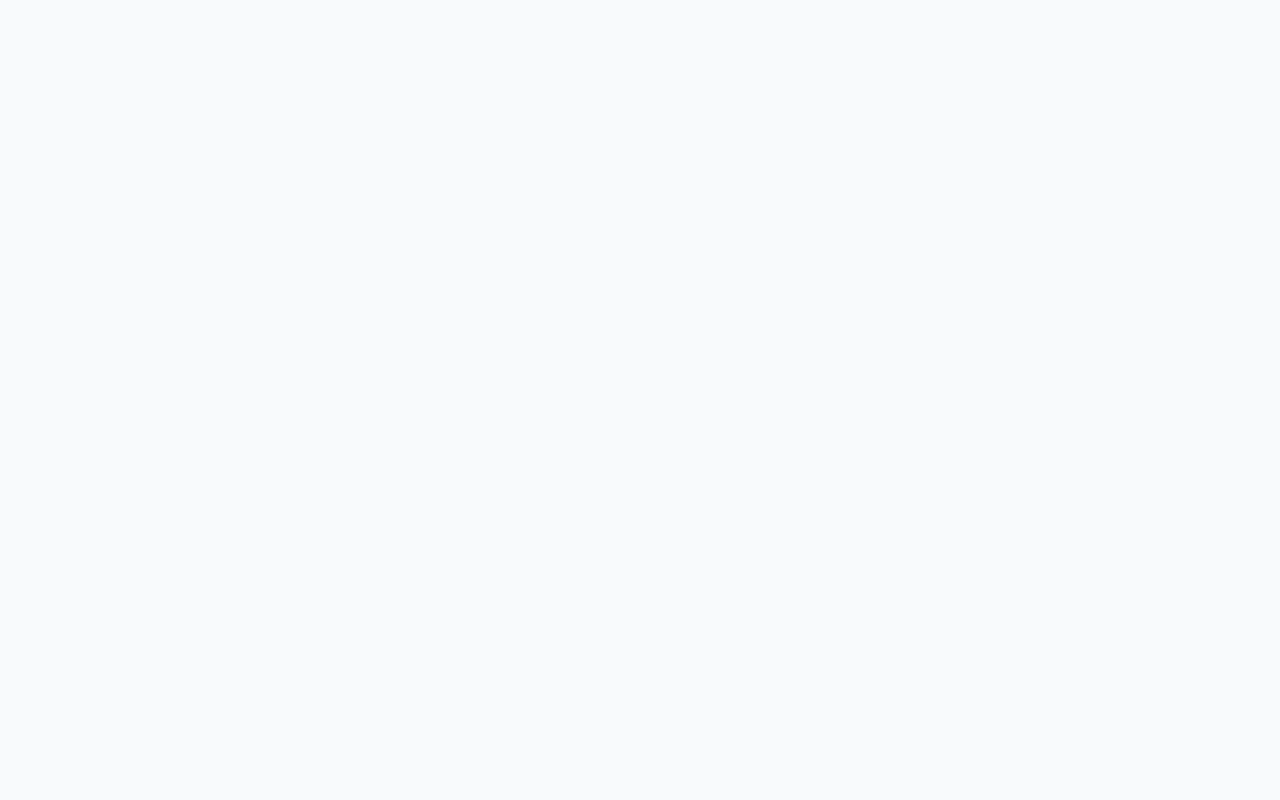
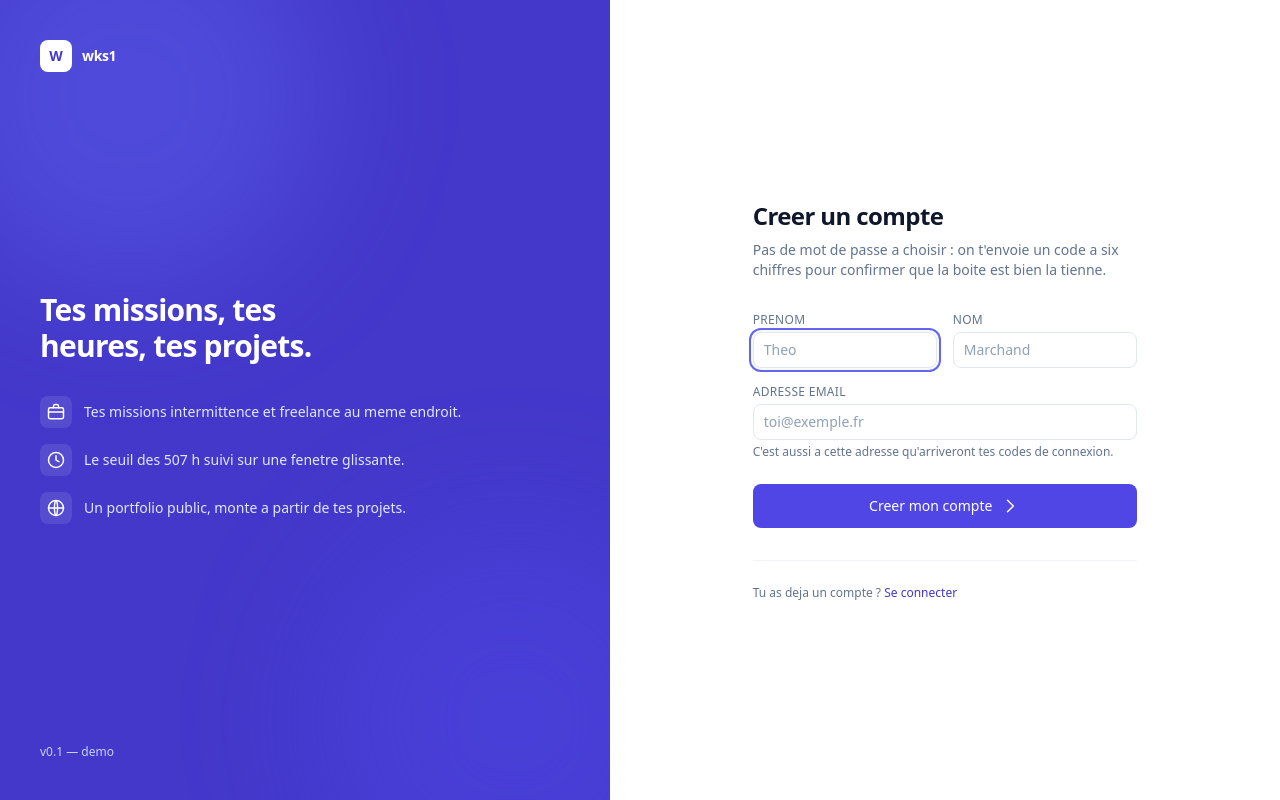
Before and after one commit to clemco23/workshop1, a React (Vite) app in the folder client/: page /signup in a window 1280 px wide. Built offline with nearby package versions, Linux system fonts and the light colour scheme; no server answers.

Commit message:
feat(auth): adding name management when requesting code and creating an account

```diff
--- a/client/src/api/auth.js
+++ b/client/src/api/auth.js
@@ -13,12 +13,16 @@ import { CODE_MOCK, user } from '../mocks/db.js'
 
 // Demande d'un code a usage unique. Le meme appel vaut inscription : pas de
 // formulaire d'inscription distinct a appeler.
-export async function requestCode(email) {
+//
+// `identite` ({ firstName, lastName }) n'est envoyee que par /signup, et le
+// serveur ne l'applique qu'a la creation du compte : une demande de code sur un
+// compte existant ne renomme personne.
+export async function requestCode(email, identite = {}) {
   if (USE_MOCKS) {
     return { success: true, message: `Code simule : ${CODE_MOCK}`, email }
   }
 
-  const { data } = await api.post('/api/auth/request-code', { email })
+  const { data } = await api.post('/api/auth/request-code', { email, ...identite })
   return data
 }
 
--- a/client/src/pages/Login.jsx
+++ b/client/src/pages/Login.jsx
@@ -1,5 +1,5 @@
 import { useState } from 'react'
-import { useNavigate } from 'react-router-dom'
+import { Link, useNavigate } from 'react-router-dom'
 import AuthShell from '../components/auth/AuthShell.jsx'
 import Button from '../components/ui/Button.jsx'
 import Icon from '../components/ui/Icon.jsx'
@@ -51,7 +51,14 @@ function Login() {
     <AuthShell
       titre="Connexion"
       description="Entre ton adresse : on t'envoie un code a six chiffres, valable dix minutes."
-      pied="Pas de mot de passe a retenir. Premiere visite ? Ton compte est cree a la premiere connexion."
+      pied={
+        <>
+          Pas de mot de passe a retenir. Premiere visite ?{' '}
+          <Link to="/signup" className="font-medium text-brand-700 hover:underline">
+            Creer un compte
+          </Link>
+        </>
+      }
     >
       <form onSubmit={envoyer} noValidate className="mt-8 grid gap-4">
         <Input
--- a/client/src/pages/Signup.jsx
+++ b/client/src/pages/Signup.jsx
@@ -1,5 +1,148 @@
+import { useState } from 'react'
+import { Link, useNavigate } from 'react-router-dom'
+import AuthShell from '../components/auth/AuthShell.jsx'
+import Button from '../components/ui/Button.jsx'
+import Icon from '../components/ui/Icon.jsx'
+import Input from '../components/ui/Input.jsx'
+import { requestCode } from '../api/auth.js'
+import {
+  LONGUEUR_NOM_MAX,
+  messageErreur,
+  normaliserEmail,
+  validerEmail,
+  validerNom,
+} from '../lib/authForm.js'
+
+// Creation de compte. Cote serveur c'est **le meme appel** que la connexion :
+// POST /api/auth/request-code cree l'utilisateur quand l'email est inconnu. Il
+// n'y a donc pas de champ de plus a remplir ici, et surtout pas de mot de passe
+// a choisir ni a confirmer.
+//
+// Cette page existe quand meme, pour deux raisons : /signup est une adresse
+// qu'on attend et qu'on partage, et un nouveau venu a besoin qu'on lui dise ce
+// qui va se passer — pas du libelle « Connexion » qui suppose un compte deja la.
+//
+// Prenom et nom ne servent pas a l'authentification : ils remplissent
+// `users.first_name` / `last_name`, qui portent le nom affiche dans la Topbar et
+// l'auteur d'un portfolio public. Le serveur ne les applique qu'a la creation du
+// compte — une demande de code sur un compte existant ne renomme personne — donc
+// c'est bien ici, et nulle part ailleurs, qu'on peut les saisir aujourd'hui.
+const VIDE = { firstName: '', lastName: '', email: '' }
+
 function Signup() {
-  return null
+  const navigate = useNavigate()
+  const [formulaire, setFormulaire] = useState(VIDE)
+  const [touche, setTouche] = useState(false)
+  const [envoi, setEnvoi] = useState(false)
+  const [erreurApi, setErreurApi] = useState(null)
+
+  const setChamp = (champ) => (valeur) =>
+    setFormulaire((etat) => ({ ...etat, [champ]: valeur }))
+
+  const erreurs = {
+    firstName: validerNom(formulaire.firstName, 'Prenom'),
+    lastName: validerNom(formulaire.lastName, 'Nom'),
+    email: validerEmail(formulaire.email),
+  }
+  const valide = Object.values(erreurs).every((erreur) => erreur == null)
+  // Les erreurs de saisie n'apparaissent qu'apres une tentative : rougir des
+  // champs que l'utilisateur n'a pas fini de remplir est du bruit.
+  const affichee = (champ) => (touche ? erreurs[champ] : null)
+
+  async function envoyer(event) {
+    event.preventDefault()
+    setTouche(true)
+    if (!valide || envoi) return
+
+    setEnvoi(true)
+    setErreurApi(null)
+
+    try {
+      const adresse = normaliserEmail(formulaire.email)
+      const reponse = await requestCode(adresse, {
+        firstName: formulaire.firstName.trim(),
+        lastName: formulaire.lastName.trim(),
+      })
+      // `nouveau` sert uniquement a la formulation de l'ecran suivant : le
+      // serveur, lui, ne fait aucune difference entre les deux parcours.
+      navigate('/verify-code', {
+        state: { email: adresse, info: reponse?.message, nouveau: true },
+      })
+    } catch (error) {
+      setErreurApi(messageErreur(error))
+      setEnvoi(false)
+    }
+  }
+
+  return (
+    <AuthShell
+      titre="Creer un compte"
+      description="Pas de mot de passe a choisir : on t'envoie un code a six chiffres pour confirmer que la boite est bien la tienne."
+      pied={
+        <>
+          Tu as deja un compte ?{' '}
+          <Link to="/login" className="font-medium text-brand-700 hover:underline">
+            Se connecter
+          </Link>
+        </>
+      }
+    >
+      <form onSubmit={envoyer} noValidate className="mt-8 grid gap-4">
+        {/* Prenom et nom sur une rangee : deux champs courts, et `min-w-0` est
+            deja porte par Input, donc la grille ne deborde pas. */}
+        <div className="grid gap-4 sm:grid-cols-2">
+          <Input
+            label="Prenom"
+            value={formulaire.firstName}
+            onChange={setChamp('firstName')}
+            erreur={affichee('firstName')}
+            placeholder="Theo"
+            autoComplete="given-name"
+            maxLength={LONGUEUR_NOM_MAX}
+            autoFocus
+            disabled={envoi}
+          />
+
+          <Input
+            label="Nom"
+            value={formulaire.lastName}
+            onChange={setChamp('lastName')}
+            erreur={affichee('lastName')}
+            placeholder="Marchand"
+            autoComplete="family-name"
+            maxLength={LONGUEUR_NOM_MAX}
+            disabled={envoi}
+          />
+        </div>
+
+        <Input
+          label="Adresse email"
+          type="email"
+          value={formulaire.email}
+          onChange={setChamp('email')}
+          erreur={affichee('email')}
+          placeholder="toi@exemple.fr"
+          hint="C'est aussi a cette adresse qu'arriveront tes codes de connexion."
+          autoComplete="email"
+          disabled={envoi}
+        />
+
+        {erreurApi && (
+          <p
+            role="alert"
+            className="rounded-lg border border-red-200 bg-red-50 px-3 py-2 text-xs text-red-700"
+          >
+            {erreurApi}
+          </p>
+        )}
+
+        <Button type="submit" size="lg" disabled={envoi} className="mt-2 w-full">
+          {envoi ? 'Envoi du code...' : 'Creer mon compte'}
+          {!envoi && <Icon name="chevronRight" className="size-4" />}
+        </Button>
+      </form>
+    </AuthShell>
+  )
 }
 
 export default Signup
--- a/client/src/pages/VerifyCode.jsx
+++ b/client/src/pages/VerifyCode.jsx
@@ -22,6 +22,8 @@ function VerifyCode() {
   // l'adresse n'a rien a faire dans l'URL, et l'etat disparait au rechargement.
   const { state } = useLocation()
   const email = state?.email ?? null
+  // Depose par /signup : seule la formulation change, l'appel est le meme.
+  const nouveau = state?.nouveau === true
 
   const [code, setCode] = useState('')
   const [touche, setTouche] = useState(false)
@@ -88,7 +90,7 @@ function VerifyCode() {
 
   return (
     <AuthShell
-      titre="Verification"
+      titre={nouveau ? 'Confirme ton adresse' : 'Verification'}
       description={
         <>
           Entre le code a six chiffres envoye a{' '}
@@ -99,8 +101,11 @@ function VerifyCode() {
       pied={
         <>
           Mauvaise adresse ?{' '}
-          <Link to="/login" className="font-medium text-brand-700 hover:underline">
-            Revenir a la connexion
+          <Link
+            to={nouveau ? '/signup' : '/login'}
+            className="font-medium text-brand-700 hover:underline"
+          >
+            {nouveau ? 'Revenir a la creation de compte' : 'Revenir a la connexion'}
           </Link>
         </>
       }
```
Also changed, not shown: client/src/lib/authForm.js, 2 other files (tests, documents, lock files or other folders).
